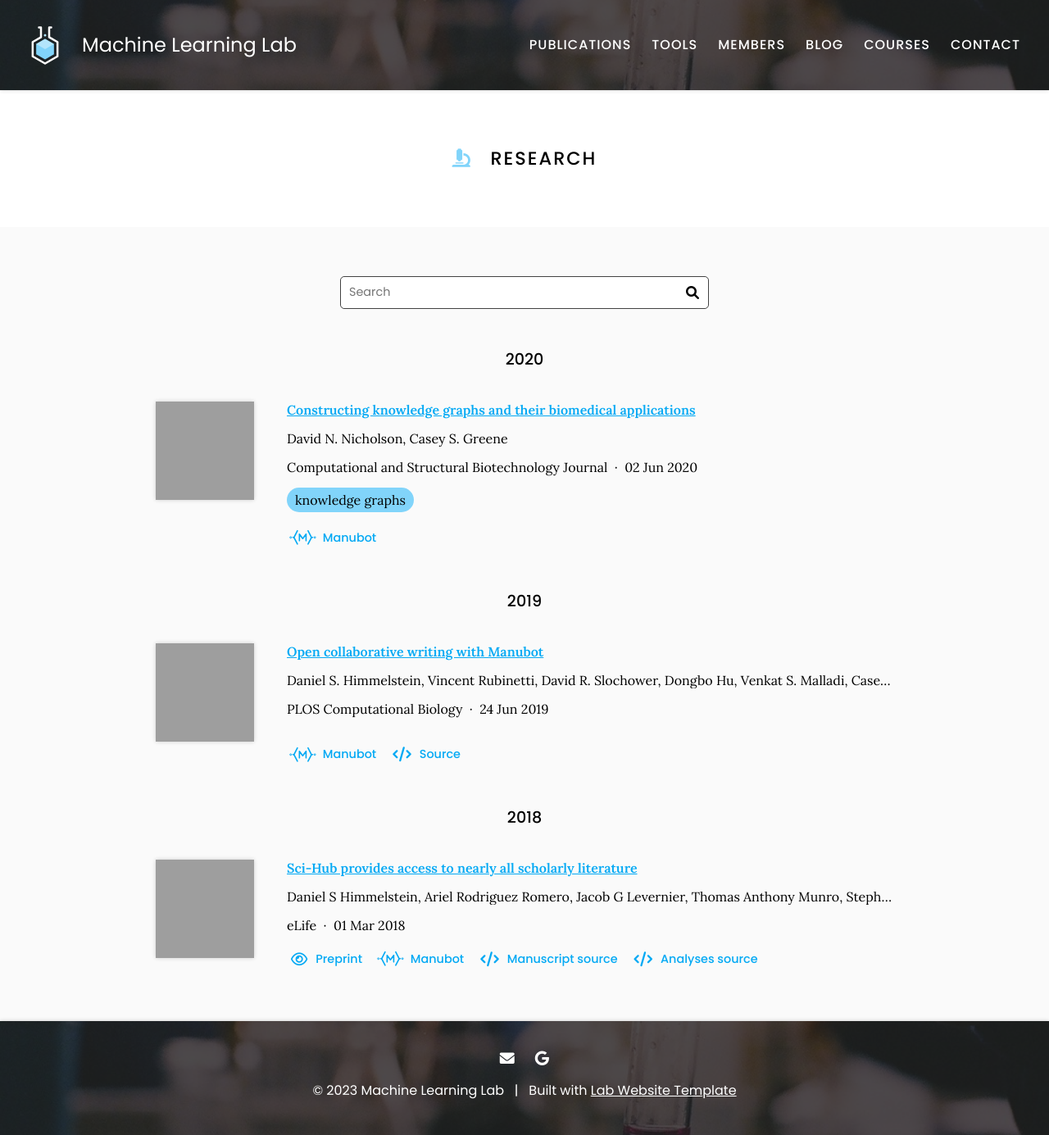
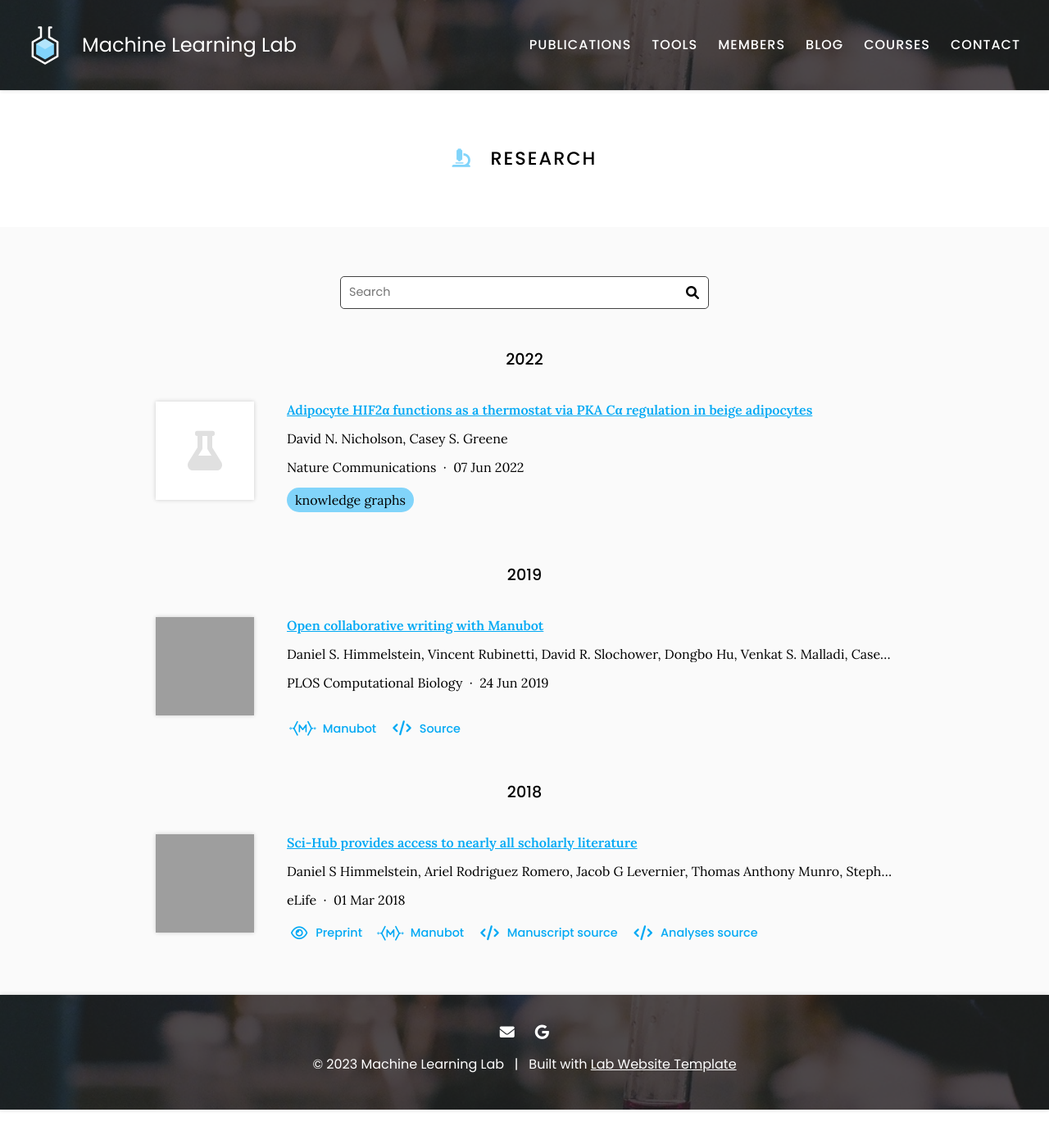
Before and after one commit to ailab-mju/ailab-mju.github.io, a Jekyll site: the page built from research/index.md, in a window 1280 px wide. Shown: the whole page at 82% size. Built offline with Jekyll 4.4.1, drawn with Linux system fonts in a browser that asks for light colours; after the commit the page ends 1354 px from its top, so only the background shows below that; grey boxes are pictures that could not be loaded.

Commit message:
Update citations.yaml

```diff
--- a/_data/citations.yaml
+++ b/_data/citations.yaml
@@ -1,21 +1,17 @@
 # DO NOT EDIT, GENERATED AUTOMATICALLY FROM SOURCES.YAML (AND ELSEWHERE)
 # See https://github.com/greenelab/lab-website-template/wiki/Citations
 
-- id: doi:10.1016/j.csbj.2020.05.017
-  title: Constructing knowledge graphs and their biomedical applications
+- id: https://doi.org/10.1038/s41467-022-30925-0
+  title: Adipocyte HIF2α functions as a thermostat via PKA Cα regulation in beige adipocytes
   authors:
   - David N. Nicholson
   - Casey S. Greene
-  publisher: Computational and Structural Biotechnology Journal
-  date: '2020-06-02'
-  link: https://doi.org/gg7m48
-  image: https://ars.els-cdn.com/content/image/1-s2.0-S2001037020302804-gr1.jpg
-  extra-links:
-  - type: manubot
-    link: https://greenelab.github.io/knowledge-graph-review/
+  publisher: Nature Communications
+  date: '2022-06-07'
+  link: https://doi.org/10.1038/s41467-022-30925-0/
   tags:
   - knowledge graphs
-  _cache: 2b8aa76c98be2f26481ab15dc135eb446fa9ef6f94af175c9639d1a45d538cf4
+
 - id: doi:10.1371/journal.pcbi.1007128
   title: Open collaborative writing with Manubot
   authors:
```
